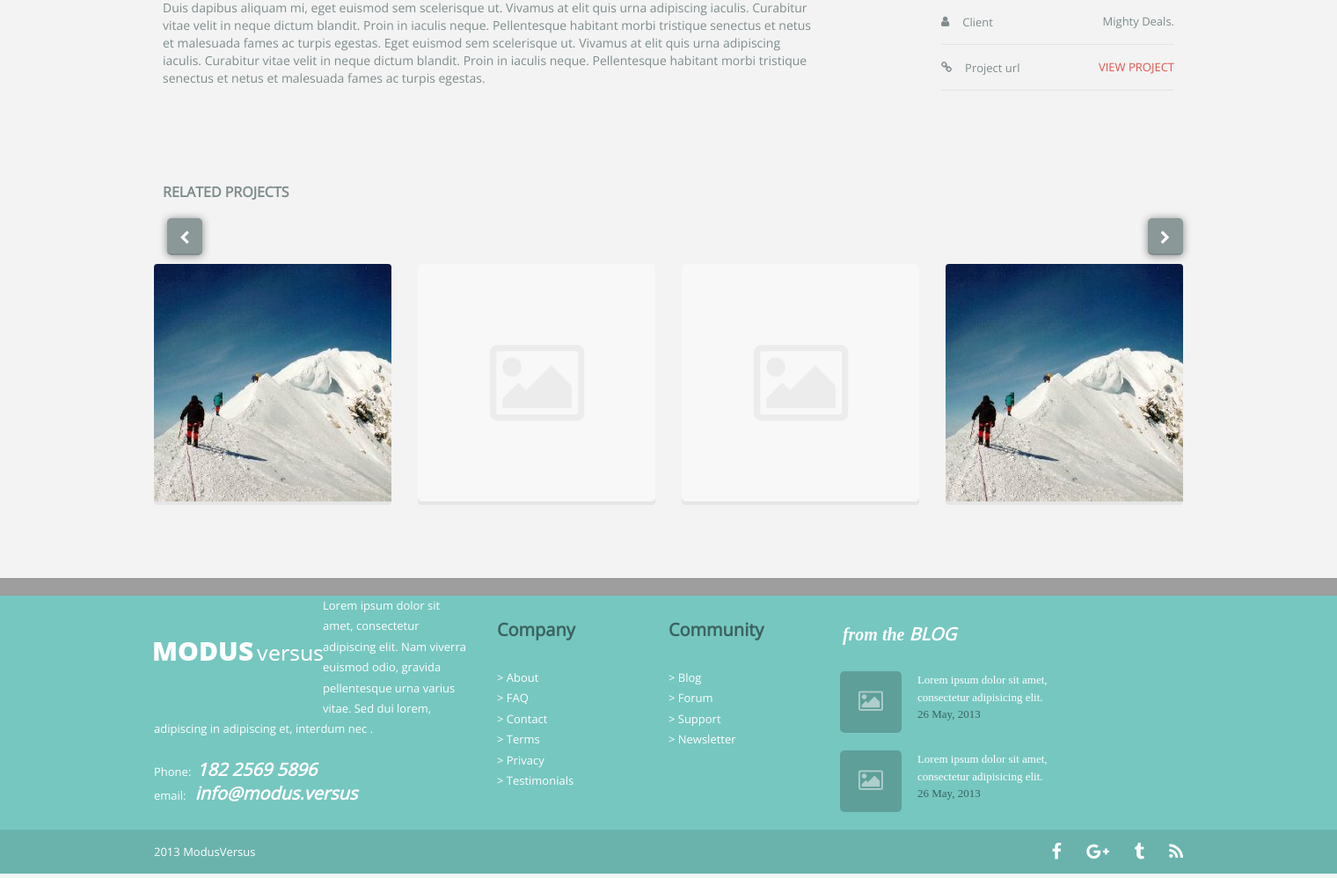
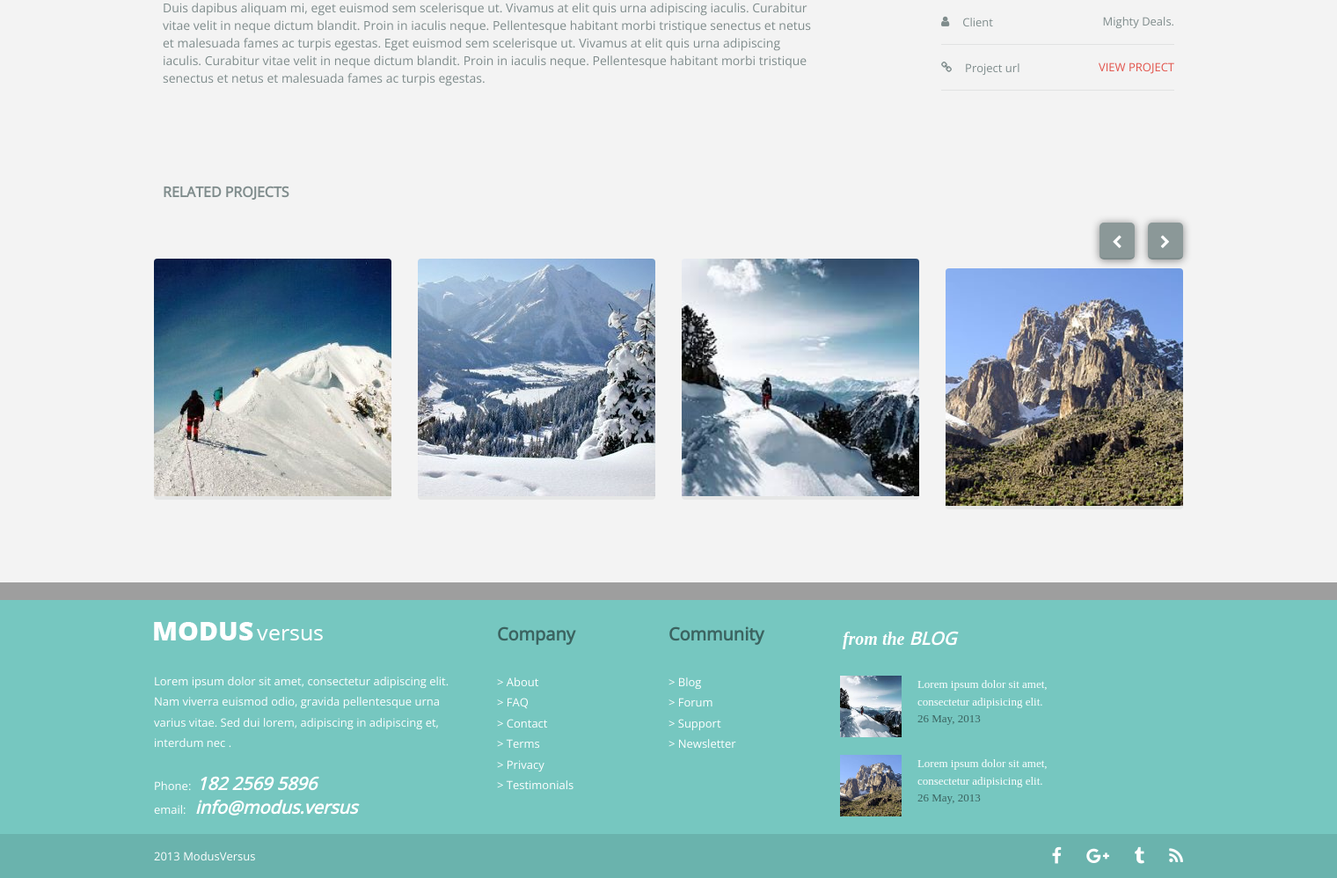
Before and after one commit to sbimochan/sbimochan.github.io, a PHP site: page /html/assignment4/index.html in a window 1520 px wide. Shown: the part 1272-2270 px from the top of the page at 88% size. Run offline with PHP 8.4, Linux system fonts and the light colour scheme; grey boxes are pictures that could not be loaded.

Commit message:
changed no image to image

```diff
--- a/html/assignment4/css/layout.css
+++ b/html/assignment4/css/layout.css
@@ -98,10 +98,7 @@ padding-right: 10px;
     line-height: 80px;
 }
 
-.logo {
-    /*padding-top:28px;*/
-    float: left;
-}
+
 
 .header-top .contents ul {
     list-style-type: none;
--- a/html/assignment4/css/style.css
+++ b/html/assignment4/css/style.css
@@ -71,7 +71,7 @@
     color: #E1524B;
 }
 .title-slide-buttons{
-    width: 100%;
+    /* width: 100%; */
 
 }
 .title-slider{
@@ -298,7 +298,7 @@ li.related-image:hover .overlay {
 
 .overlay-icons {
     margin-top: 115px;
-    margin-left: 20px;
+    /* margin-left: 20px; */
 }
 
 .overlay-icon {
@@ -315,7 +315,7 @@ li.related-image:hover .overlay {
 span.overlay-desc {
     display: block;
     margin-top: 60px;
-    margin-left: 35%;
+    /* margin-left: 35%; */
 }
 .related-image-ul{
     text-align: center;
@@ -513,9 +513,21 @@ span.overlay-desc {
 .col-inner-right{
     float: right;
 }
-
+.logobtm{
+    width:192px;
+    padding:20px 0px;
+    margin:auto;
+}
 @media (min-width: 1024px) {
 
+.logobtm{
+    padding:0px 0px;
+    display: inline-block;
+}
+.logo {
+
+        float: left;
+    }
 .title-slider .titles {
     float: left;
 }
@@ -1043,3 +1055,7 @@ span.overlay-desc {
 .footer-lists li a{
     color:#fff;
 }
+.title-slide-buttons{
+    margin-top:45px;
+}
+}
--- a/html/assignment4/index.html
+++ b/html/assignment4/index.html
@@ -79,7 +79,7 @@
             <div class="triangle">
                 <img src="images/header-triangle.png" alt="">
             </div>
-            <div class="title-slider ">
+            <div class="title-slider clearfix">
                 <div class="titles">
                     <h2>Donec faucibus ultricies congue</h2>
                 </div>
@@ -198,7 +198,7 @@
                     </span>
                             </div>
                         </li>
-                        <li class="related-image"><img src="images/related-image.png" alt="no image">
+                        <li class="related-image"><img src="images/related3.jpg" alt="no image">
                             <div class="overlay">
                                 <div class="overlay-icons">
                                     <div class="overlay-icon-container">
@@ -209,11 +209,11 @@
                                     </div>
                                 </div>
                                 <span class="overlay-desc">
-                      No image
+                    Mountain
                     </span>
                             </div>
                         </li>
-                        <li class="related-image"><img src="images/related-image.png" alt="no image">
+                        <li class="related-image"><img src="images/related4.jpg" alt="no image">
                             <div class="overlay">
                                 <div class="overlay-icons">
                                     <div class="overlay-icon-container">
@@ -224,11 +224,11 @@
                                     </div>
                                 </div>
                                 <span class="overlay-desc">
-                      No image
+                     Mount Kenya
                     </span>
                             </div>
                         </li>
-                        <li class="related-image"><img src="images/related2.jpg" alt="no image">
+                        <li class="related-image"><img src="images/related5.jpg" alt="no image">
                             <div class="overlay">
                                 <div class="overlay-icons">
                                     <div class="overlay-icon-container">
@@ -252,7 +252,7 @@
             </div>
             <div class="footer-contents clearfix">
                 <div class="column first">
-                    <div class="logo">
+                    <div class="logobtm">
 
                     <img src="images/logo.png" alt="logo of company" class="footer-heads">
                     </div>
@@ -292,14 +292,17 @@
                         <ul>
                             <li>
                                 <div class="blog-image">
-                                    <i class="fa fa-picture-o fa-2x" aria-hidden="true"></i>
+                                    <!-- no picture -->
+                                    <!-- <i class="fa fa-picture-o fa-2x" aria-hidden="true"></i> -->
+                                <img src="images/related4.jpg" alt="mountain">
                                 </div>
                                 <p class="blog-desc">Lorem ipsum dolor sit amet, consectetur adipisicing elit.</p>
                                 <p class="date">26 May, 2013</p>
                             </li>
                             <li>
                                 <div class="blog-image">
-                                    <i class="fa fa-picture-o fa-2x" aria-hidden="true"></i>
+                                    <!-- <i class="fa fa-picture-o fa-2x" aria-hidden="true"></i> -->
+                                    <img src="images/related5.jpg" alt="mountain">
                                 </div>
                                 <p class="blog-desc">Lorem ipsum dolor sit amet, consectetur adipisicing elit.</p>
                                 <p class="date">26 May, 2013</p>
```
Also changed, not shown: html/assignment4/images/related3.jpg (added), html/assignment4/images/related4.jpg (added), html/assignment4/images/related5.jpg (added).
